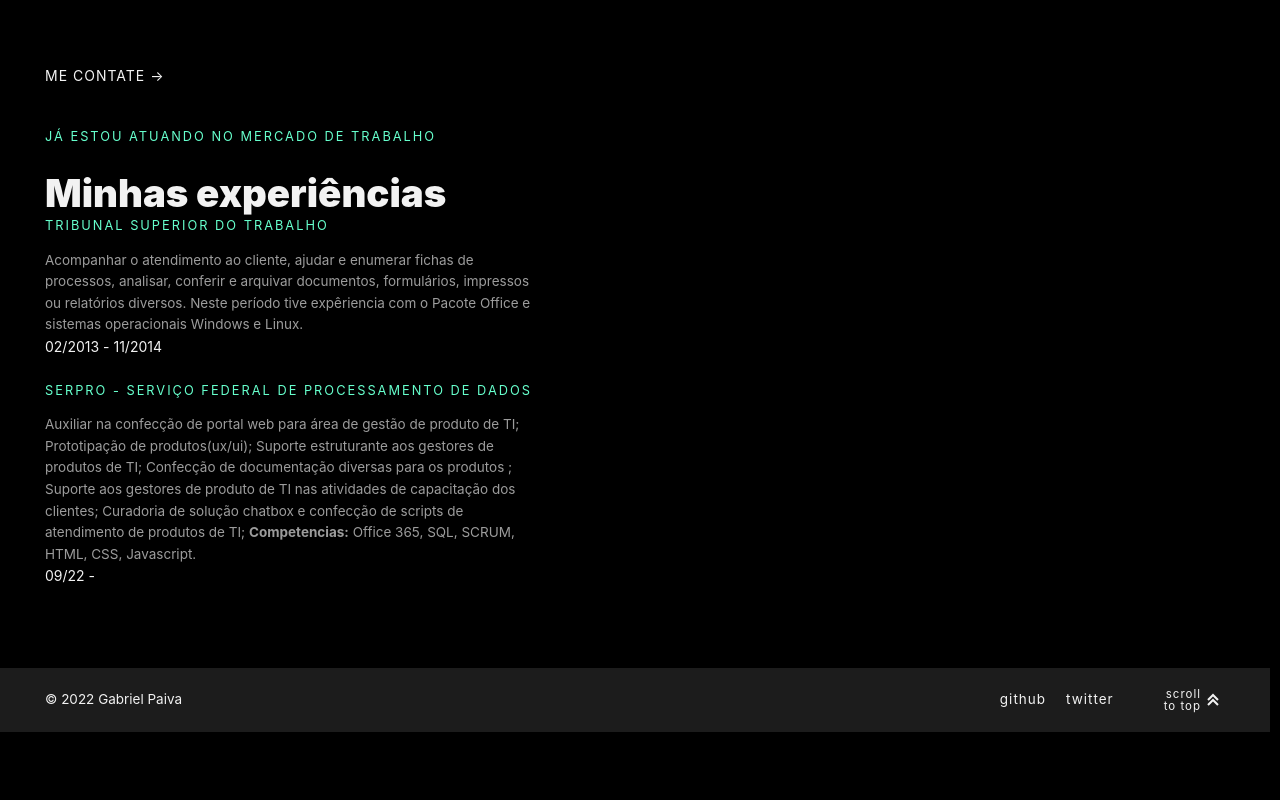
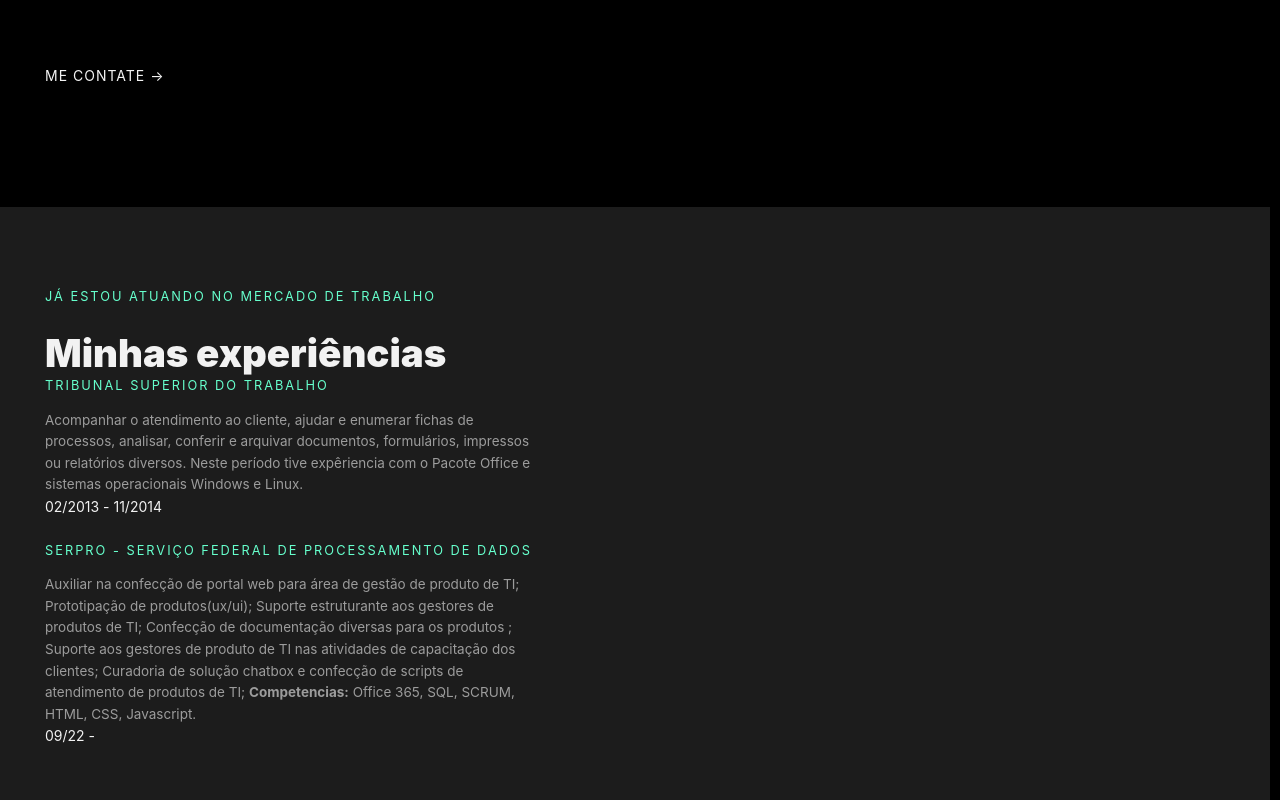
Before and after one commit to PaivaGabrielB/PaivaGabrielB.github.io, a plain HTML site: page index.html in a window 1280 px wide. Shown: the part 5260-6060 px from the top of the page. Before the commit the page ends 5992 px from the top, so only its background shows below. Drawn offline with nearby package versions, Linux system fonts and the light colour scheme.

Commit message:
Update styles.css

```diff
--- a/styles.css
+++ b/styles.css
@@ -661,6 +661,16 @@ small {
 }
 
 /*******************
+		EXPERIENCE SECTION
+*************************/
+
+.experience {
+	margin-block-start: var(--section-mt);
+	background: var(--secondary-clr);
+	padding: var(--section-mt) 1rem;
+}
+
+/*******************
 		FOOTER
 *************************/
 .footer {
```
